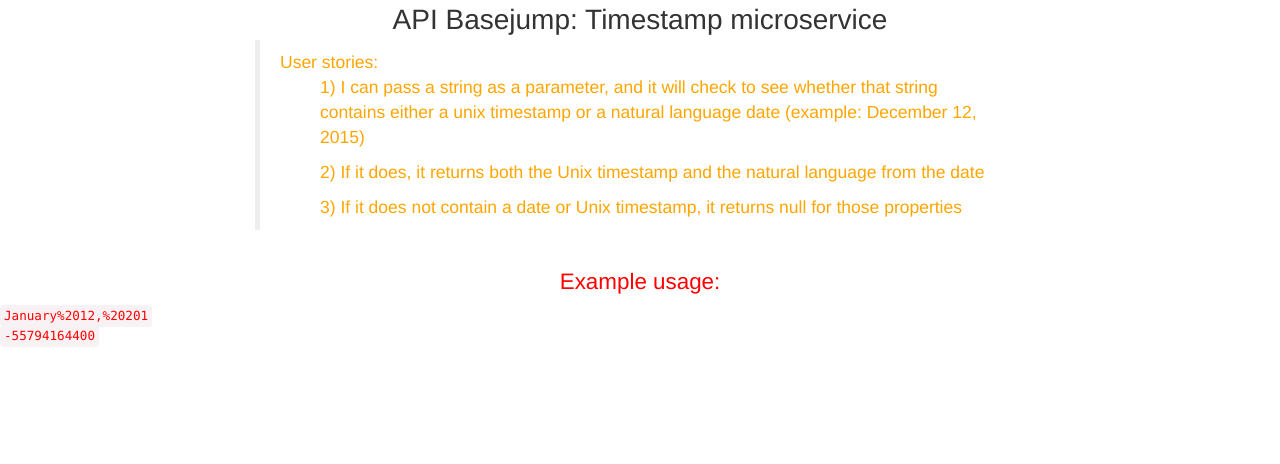
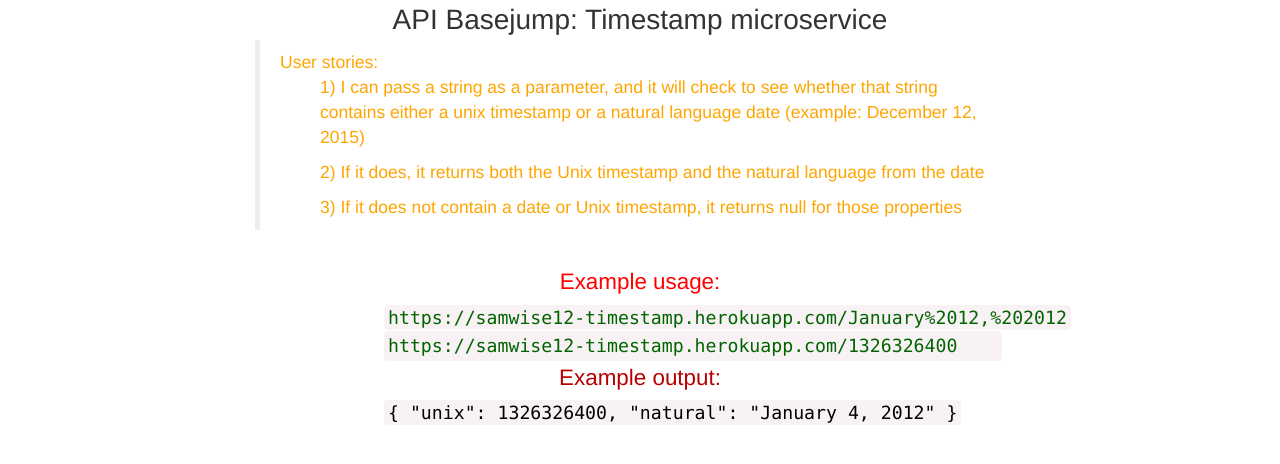
Before and after one commit to Samwise12/Timestamp-Microservice, a website: page index.html in a window 1280 px wide. Drawn offline with nearby package versions, Linux system fonts and the light colour scheme.

Commit message:
finished

```diff
--- a/app.js
+++ b/app.js
@@ -20,7 +20,7 @@
 	inputDate = /^\d+$/.test(inputDate) ? parseInt(inputDate)*1000 : inputDate;
 	var date = new Date(inputDate);
 	var monthName = date.getMonth();
-	var dayNumber = date.getDay();
+	var dayNumber = date.getDate();
 	var yearNumber = date.getFullYear();
 	var format = {
 		unix: null,
--- a/index.html
+++ b/index.html
@@ -16,7 +16,10 @@
 	</blockquote>
 </div>
 <h2>Example usage:</h2>
-<code>January%2012,%20201</code><br>
-<code>-55794164400</code>
+
+<code>https://samwise12-timestamp.herokuapp.com/January%2012,%202012</code><br>
+<code id="fixWidth">https://samwise12-timestamp.herokuapp.com/1326326400</code>
+<h2>Example output:</h2>
+<code>{ "unix": 1326326400, "natural": "January 4, 2012" }</code>
 </body>
 </html>
--- a/public/cssFile.css
+++ b/public/cssFile.css
@@ -7,14 +7,25 @@
 	text-align: left;
 }
 h2{
+	position: relative;
 	text-align: center;
 	font-size:1.6em;
 	color:red;
 }
+h2:nth-of-type(2){padding-top:15px; color:#B80000 ;}
 code{
-	position:absolute;
+	position: relative;
+	left:30%;
+	color:darkgreen;
+	font-size: 1.3em;
+}
+code:last-of-type{
+	color:black;
 
-	color:red;
+}
+#fixWidth{
+	position: absolute;
+	width:618px;
 }
 .container{
 	width:800px;
```
